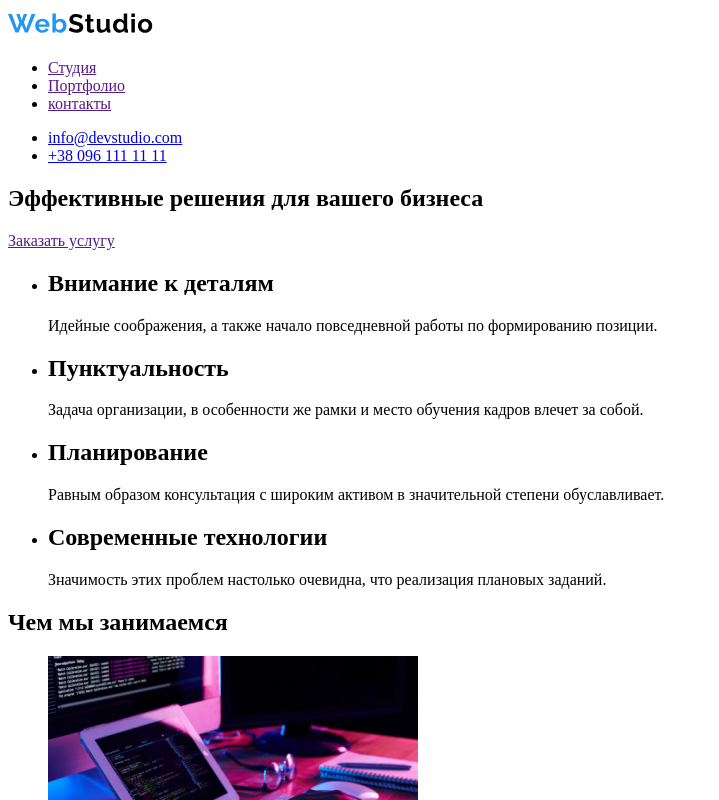
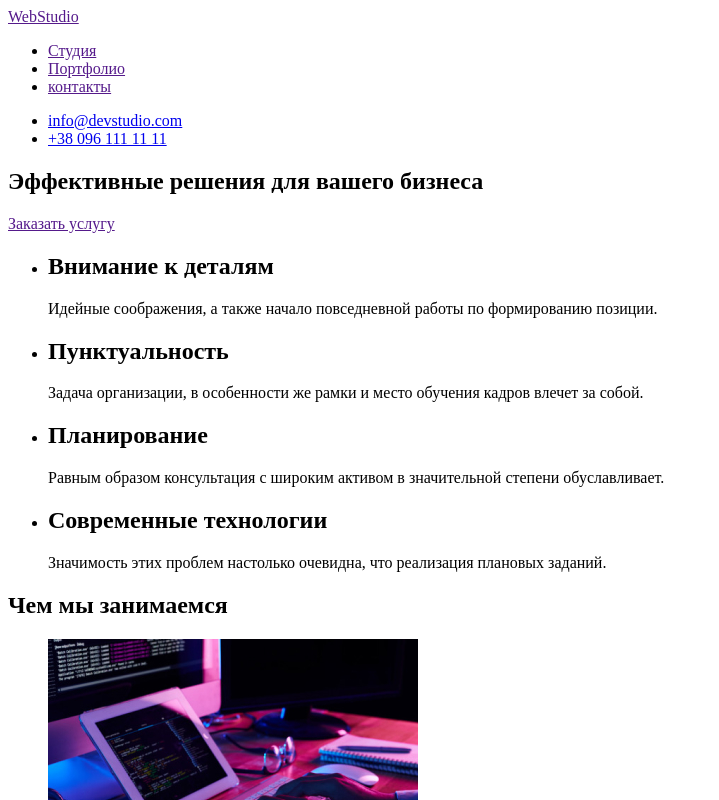
Before and after one commit to dimapashchenko1/goit-markup-hw-01, a plain HTML site: page index.html in a window 1280 px wide. Shown: the top 800 px of the page, without its empty margins (0-719 px from the left). Drawn offline with Linux system fonts and the light colour scheme.

Commit message:
В лого поменял картинки на текст

```diff
--- a/index.html
+++ b/index.html
@@ -9,7 +9,7 @@
     <!-- Шапка сайта -->
     <header>
         <nav>
-            <a href=""><img src="images/logo1.svg" width="145" height="31" alt="Логотип"></a>
+            <a href="">WebStudio</a>
             <ul>
                 <li><a href="">Студия</a></li>
                 <li><a href="">Портфолио</a></li>
@@ -78,7 +78,7 @@
     <!-- Футер -->
     <footer>
         <address>
-            <a href=""><img src="images/logo2.svg" width="145" height="31" alt="Логотип футер"></a>
+            <a href="">WebStudio</a>
             <p>г. Киев, пр-т Леси Украинки, 26</p>
             <p><a href="mailto:info@example.com">info@example.com</a></p>
             <p><a href="tel:+380991111111">+38 099 111 11 11</a></p>
```
